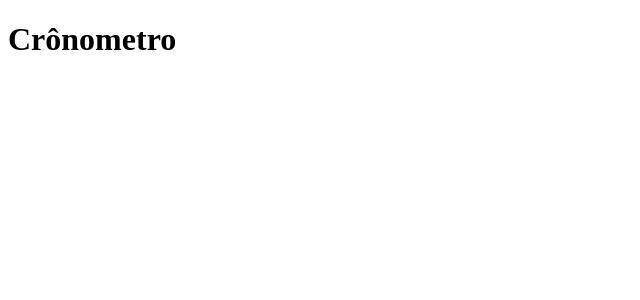
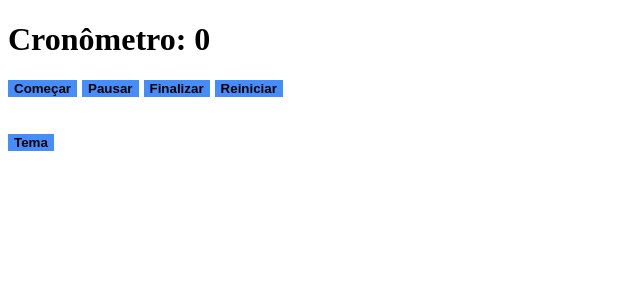
Before and after one commit to aldusosi/front-persistindo-dados, a React (Create React App) app in the folder classe-01/: page / in a window 1280 px wide. Shown: the top 300 px of the page, without its empty margins (0-640 px from the left). Built offline with nearby package versions, Linux system fonts and the light colour scheme.

Commit message:
Exercicio 01, cronômetro

```diff
--- a/classe-01/src/App.css
+++ b/classe-01/src/App.css
@@ -0,0 +1,35 @@
+.claro {
+    background-color: white;
+    color: black;
+}
+
+.claro button {
+    background-color: rgb(68, 141, 250);
+    color: black;
+    border: transparent;
+}
+
+.escuro {
+    background-color: black;
+    color: white;
+}
+
+.escuro button {
+    background-color: rgb(140, 0, 255);
+    color: rgb(255, 255, 255);
+    border: transparent;
+}
+
+button {
+    font-weight: 600;
+}
+
+button:hover {
+    cursor: pointer;
+}
+
+.cronometroButtons {
+    display: flex;
+    gap: 5px;
+
+}
--- a/classe-01/src/App.js
+++ b/classe-01/src/App.js
@@ -1,8 +1,61 @@
+import { useState, useEffect, useRef } from 'react'
 import './App.css';
 
 function App() {
+  const [timer, setTimer] = useState(0);
+  const [tema, setTema] = useState(localStorage.getItem('tema') ?? 'claro')
+  const intervalId = useRef(null);
+
+  useEffect(() => {
+
+    return () => {
+      clearInterval(intervalId.current);
+    }
+  }, []);
+
+  function comecarCronometro() {
+    if (intervalId.current) return;
+    intervalId.current = setInterval(() => setTimer(prevTimer => prevTimer +1), 1000);
+  }
+
+  function pausarCronometro() {
+    clearInterval(intervalId.current);
+    intervalId.current = null;
+  }
+
+  function reiniciarCronometro() {
+    setTimer(0)
+  }
+
+  function finalizarCronometro() {
+    clearInterval(intervalId.current);
+    intervalId.current = null;
+    setTimer(0)
+  }
+
+  function handleTheme() {
+    const novoTema = tema === 'claro' ? 'escuro' : 'claro';
+    setTema(novoTema);
+
+    localStorage.setItem('tema', novoTema);
+  }
+
   return (
-    <h1>Crônometro</h1>
+    <div className={tema}>
+      <h1>Cronômetro: {timer}</h1>
+
+      <div className="cronometroButtons">
+        <button onClick={comecarCronometro}>Começar</button>
+        <button onClick={pausarCronometro}>Pausar</button>
+        <button onClick={finalizarCronometro}>Finalizar</button>
+        <button onClick={reiniciarCronometro}>Reiniciar</button>
+      </div>
+
+      <br/><br/>
+      <button onClick={handleTheme} >Tema</button>
+
+
+    </div>
   );
 }
 
```
Also changed, not shown: 1 other file (tests, documents, lock files or other folders).
